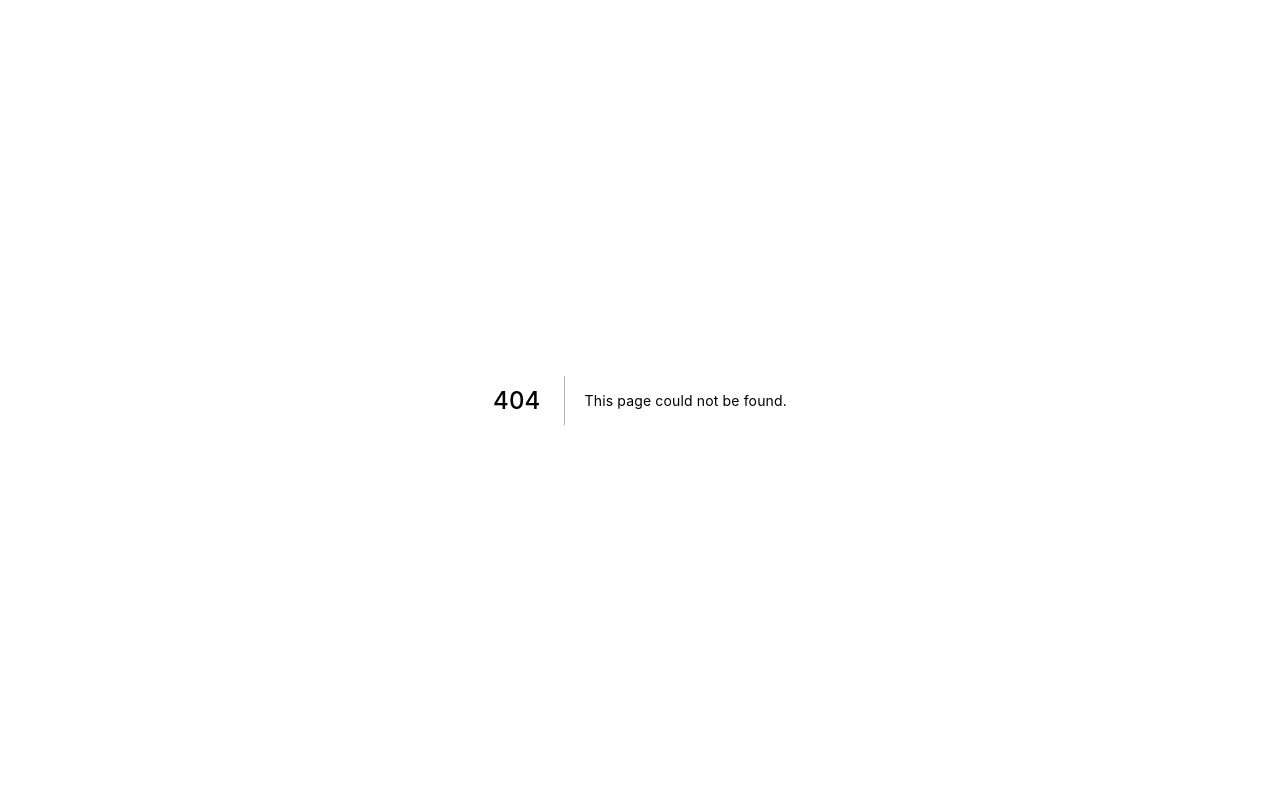
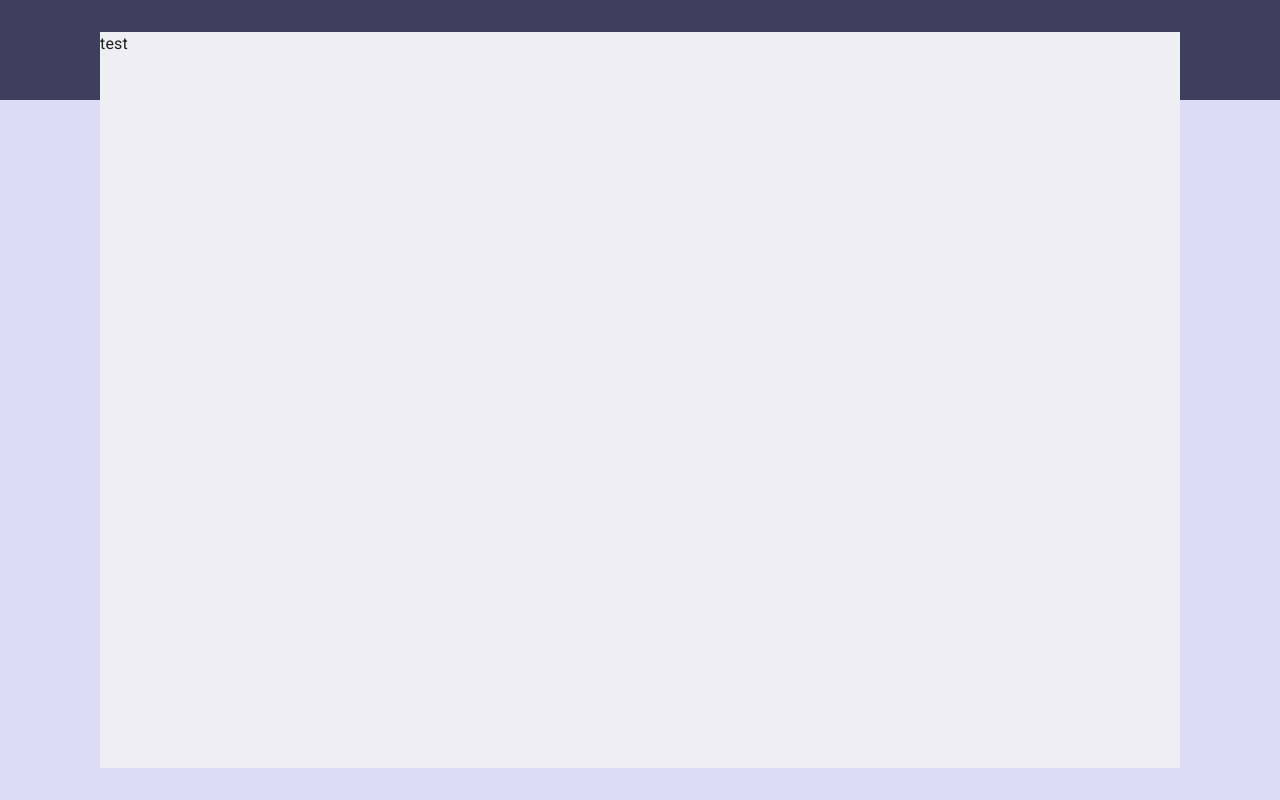
Before and after one commit to JoalbertMilano/samgreen-test, a Next.js app: page /chats in a window 1280 px wide. Before the commit this address had no page. Built offline with nearby package versions, Linux system fonts and the light colour scheme.

Commit message:
Adding Layout container

```diff
--- /dev/null
+++ b/pages/chats/index.js
@@ -0,0 +1,9 @@
+import { Layout } from '../../src/components/Layout'
+
+export default function Chats() {
+    return (
+        <Layout>
+            test
+        </Layout>
+    )
+}
--- /dev/null
+++ b/src/components/Layout/index.js
@@ -0,0 +1,29 @@
+import { Box, styled, useTheme } from '@mui/material'
+
+const ContentCenter = styled(Box)(({ theme }) => ({
+    position: 'fixed',
+    top: 0,
+    width: "100vw",
+    height: "100vh",
+    [theme.breakpoints.up('md')]: {
+      paddingTop: 32,
+      paddingBottom: 32,
+      paddingLeft: 100,
+      paddingRight: 100,
+    },
+}))
+
+export const Layout = ({ children }) => {
+  const theme = useTheme();
+
+    return (
+        <Box sx={{ minHeight: '100vh', background: theme.palette.primary.light }}>
+            <Box sx={{ height: '100px', background:  theme.palette.primary.dark }}/>
+            <ContentCenter>
+                <Box sx={{ height: "100%", background: theme.palette.secondary.main, overflowY: "auto" }}>
+                    { children }
+                </Box>
+            </ContentCenter>
+        </Box>
+    )
+}
```
Also changed, not shown: pages/index.js (+6 -6 lines), src/components/LoginContainer/index.js (+3 -18 lines).
